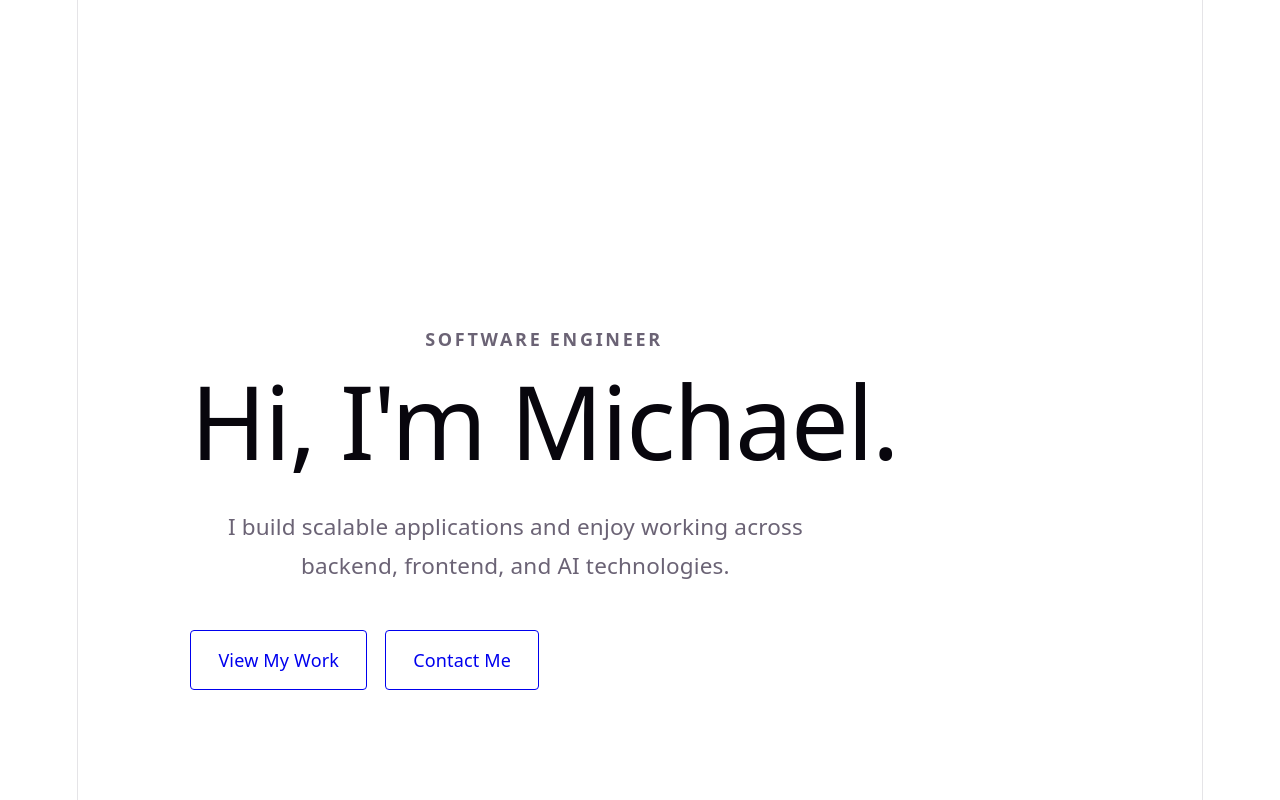
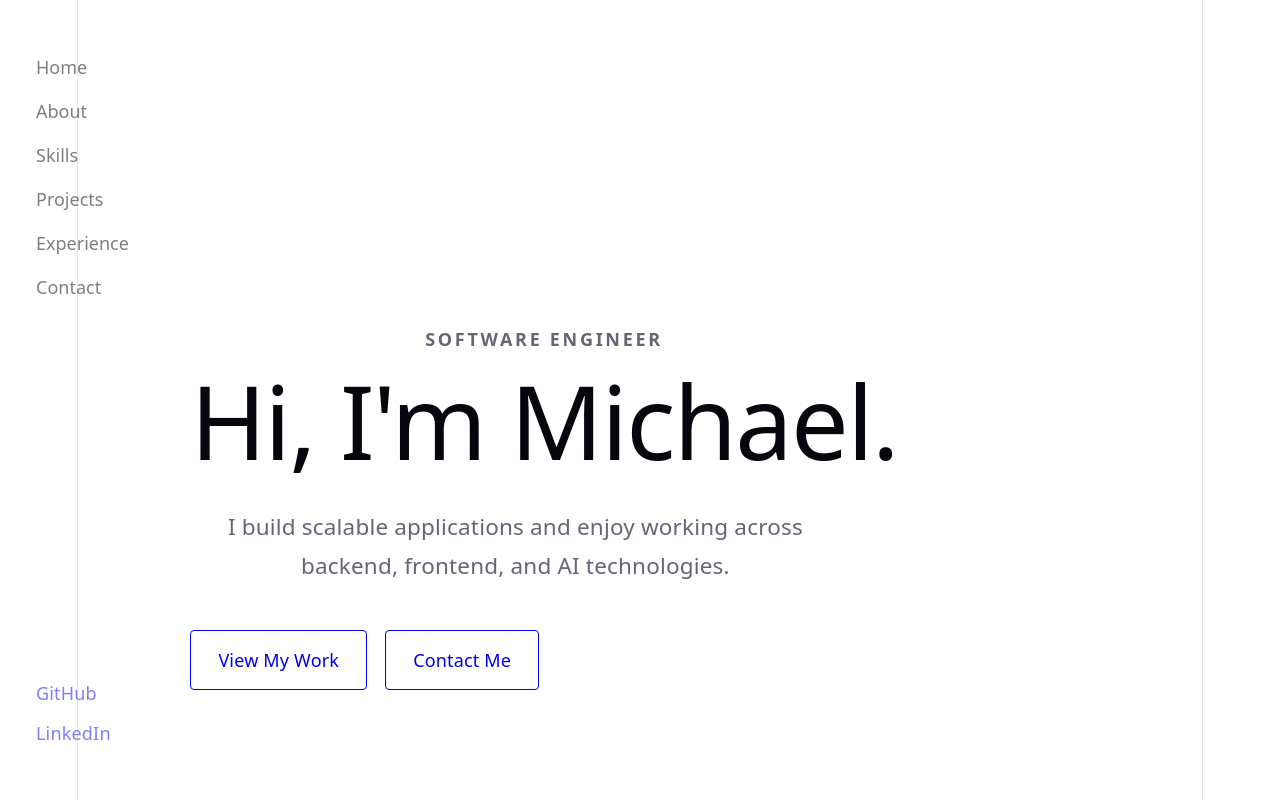
Before and after one commit to Nuoyx/nuoy-personal-website-frontend, a React (Vite) app: page / in a window 1280 px wide. Shown: the top 800 px of the page. Built offline with nearby package versions, Linux system fonts and the light colour scheme.

Commit message:
Added SideBar in home page

```diff
--- a/src/pages/home/HomePage.tsx
+++ b/src/pages/home/HomePage.tsx
@@ -1,5 +1,6 @@
 import "./HomePage.css";
 
+import Sidebar from "./sidebar/SideBar";
 import About from "./about/About";
 import Skills from "./skills/Skills";
 import Projects from "./projects/Projects";
@@ -8,6 +9,9 @@ import Contact from "./contact/Contact";
 
 function HomePage() {
   return (
+    <div className="home-page">
+      <Sidebar />
+
       <main className="home">
         {/* Hero */}
         <section id="home" className="home__hero">
@@ -62,6 +66,7 @@ function HomePage() {
           <Contact />
         </section>
       </main>
+    </div>
   );
 }
 
--- /dev/null
+++ b/src/pages/home/sidebar/SideBar.css
@@ -0,0 +1,99 @@
+.sidebar {
+  position: fixed;
+  top: 0;
+  left: 0;
+
+  width: 240px;
+  height: 100vh;
+
+  display: flex;
+  flex-direction: column;
+
+  z-index: 1000;
+}
+
+.sidebar__content {
+  height: 100%;
+
+  display: flex;
+  flex-direction: column;
+
+  padding: 3rem 2rem;
+}
+
+/* =========================
+   Logo
+   ========================= */
+
+.sidebar__logo {
+  font-size: 1.5rem;
+  font-weight: 700;
+  letter-spacing: 0.1em;
+
+  margin-bottom: 5rem;
+}
+
+
+/* =========================
+   Navigation
+   ========================= */
+
+.sidebar__nav {
+  display: flex;
+  flex-direction: column;
+  gap: 1rem;
+}
+
+.sidebar__link {
+  position: relative;
+
+  width: fit-content;
+
+  padding: 0;
+
+  border: none;
+  background: none;
+
+  font: inherit;
+  text-align: left;
+
+  cursor: pointer;
+
+  opacity: 0.5;
+
+  transition:
+    opacity 0.2s ease,
+    transform 0.2s ease;
+}
+
+.sidebar__link:hover {
+  opacity: 1;
+  transform: translateX(4px);
+}
+
+
+/* =========================
+   Social
+   ========================= */
+
+.sidebar__social {
+  display: flex;
+  flex-direction: column;
+  gap: 0.75rem;
+
+  margin-top: auto;
+}
+
+.sidebar__social a {
+  width: fit-content;
+
+  text-decoration: none;
+
+  opacity: 0.5;
+
+  transition: opacity 0.2s ease;
+}
+
+.sidebar__social a:hover {
+  opacity: 1;
+}
--- /dev/null
+++ b/src/pages/home/sidebar/SideBar.tsx
@@ -0,0 +1,83 @@
+import "./Sidebar.css";
+
+const navigationItems = [
+  {
+    label: "Home",
+    target: "home",
+  },
+  {
+    label: "About",
+    target: "about",
+  },
+  {
+    label: "Skills",
+    target: "skills",
+  },
+  {
+    label: "Projects",
+    target: "projects",
+  },
+  {
+    label: "Experience",
+    target: "experience",
+  },
+  {
+    label: "Contact",
+    target: "contact",
+  },
+];
+
+function Sidebar() {
+  const handleNavigation = (target: string) => {
+    const element = document.getElementById(target);
+
+    if (element) {
+      element.scrollIntoView({
+        behavior: "smooth",
+        block: "start",
+      });
+    }
+  };
+
+  return (
+    <aside className="sidebar">
+      <div className="sidebar__content">
+
+        {/* Navigation */}
+        <nav className="sidebar__nav">
+          {navigationItems.map((item) => (
+            <button
+              key={item.target}
+              className="sidebar__link"
+              onClick={() => handleNavigation(item.target)}
+            >
+              {item.label}
+            </button>
+          ))}
+        </nav>
+
+        {/* Social / External Links */}
+        <div className="sidebar__social">
+          <a
+            href="https://github.com"
+            target="_blank"
+            rel="noreferrer"
+          >
+            GitHub
+          </a>
+
+          <a
+            href="https://linkedin.com"
+            target="_blank"
+            rel="noreferrer"
+          >
+            LinkedIn
+          </a>
+        </div>
+
+      </div>
+    </aside>
+  );
+}
+
+export default Sidebar;
```
Lines whose indentation alone changed are shown as unchanged.
